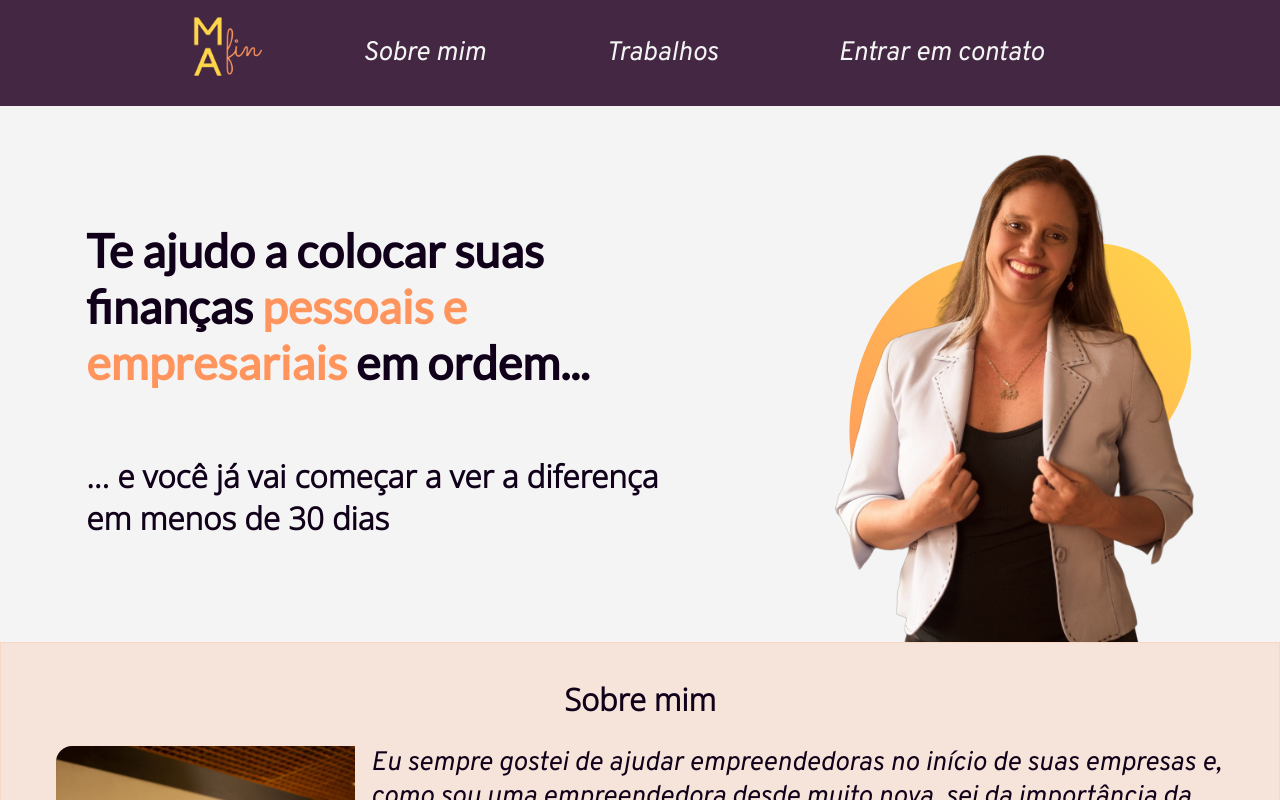
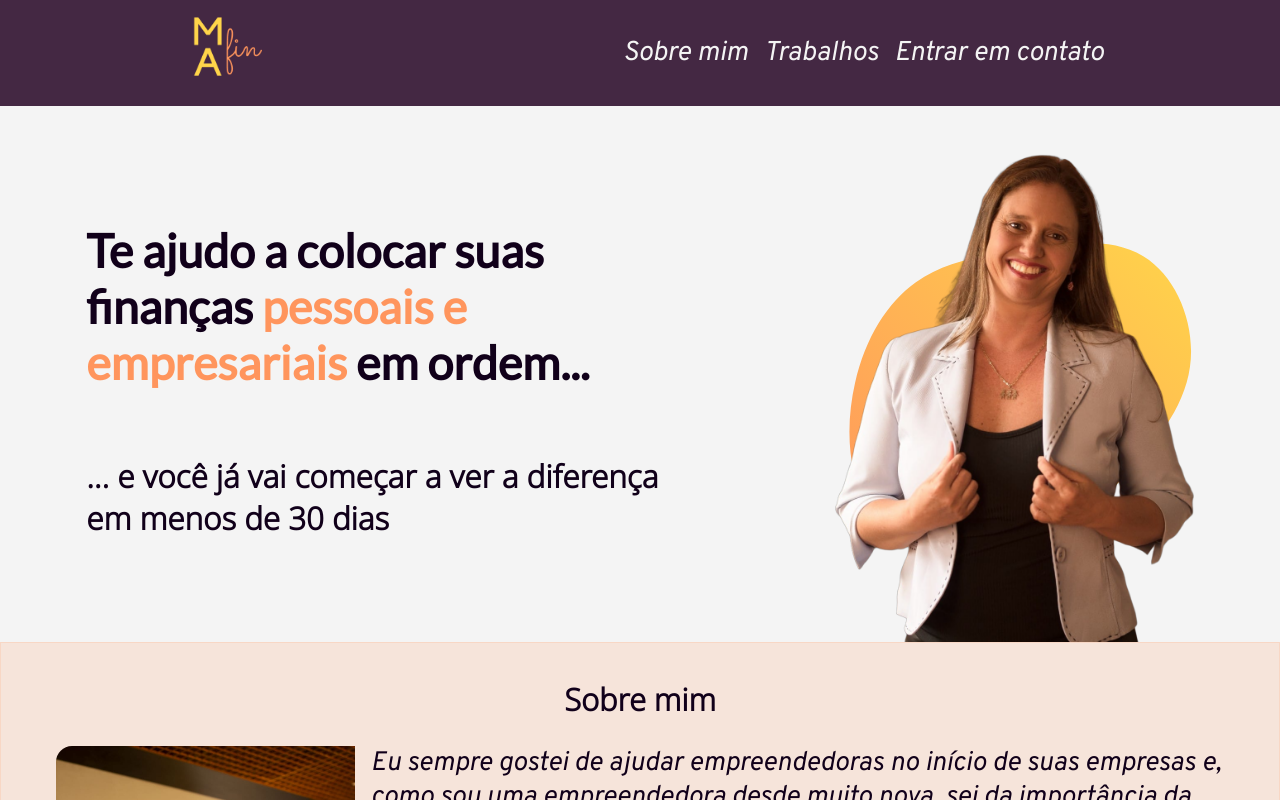
Before and after one commit to yannidilly/MAfin, a React (Create React App) app: page / in a window 1280 px wide. Shown: the top 800 px of the page. Built offline with nearby package versions, Linux system fonts and the light colour scheme.

Commit message:
ajusta tamanho e espaçamento dos links do nav

```diff
--- a/src/styles/components/Header.css
+++ b/src/styles/components/Header.css
@@ -15,11 +15,12 @@
   align-items: center;
   display: flex;
   justify-content: end;
+  gap: 1rem;
   width: 65%;
 }
 
 .nav-header a {
   color: var(--light);
   text-decoration: none;
-  padding: 0 60px;
+  font-size: calc(1.5vw + 1vh);
 }
```
